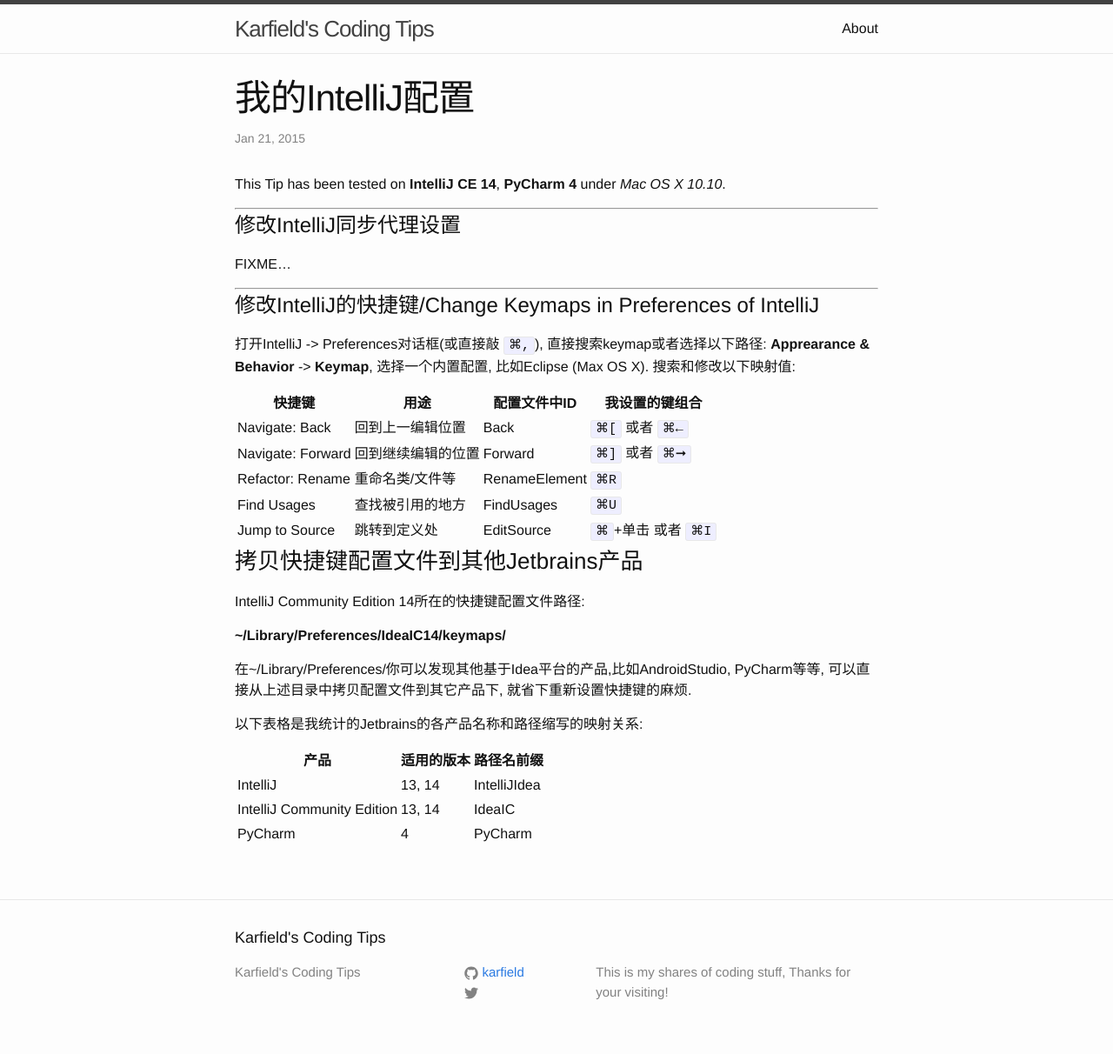
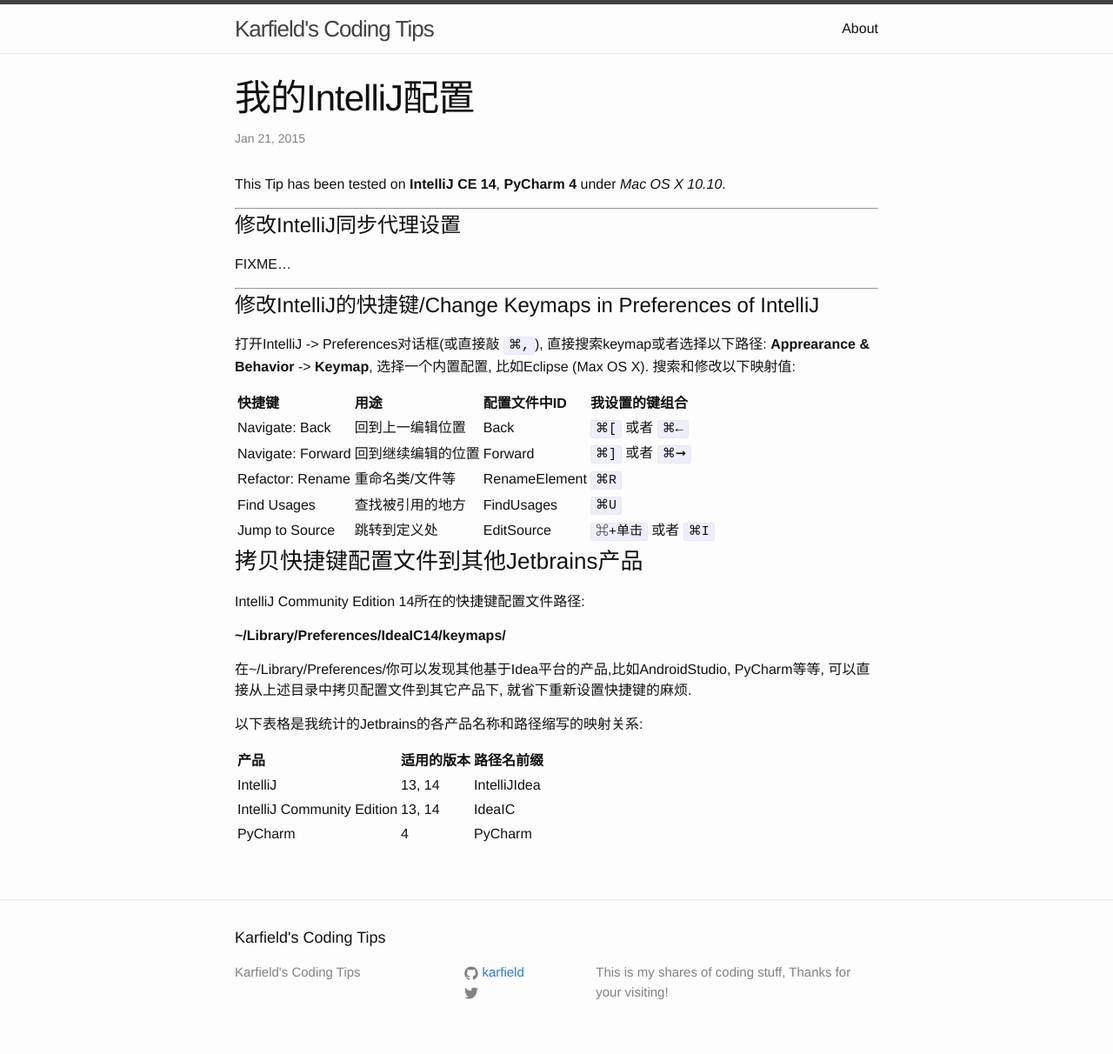
Before and after one commit to karfield/karfield.github.io, a Jekyll site: the page built from _posts/2015-01-21-my-intellij-config.md, in a window 1280 px wide. Shown: the whole page at 87% size. Built offline with Jekyll 4.4.1, drawn with Linux system fonts in a browser that asks for light colours.

```diff
--- a/_posts/2015-01-21-my-intellij-config.md
+++ b/_posts/2015-01-21-my-intellij-config.md
@@ -37,8 +37,8 @@ IntelliJ Community Edition 14所在的快捷键配置文件路径:
 
 以下表格是我统计的Jetbrains的各产品名称和路径缩写的映射关系:
 
-产品 | 适用的版本 | 路径名前缀
----|
-IntelliJ | 13, 14 | IntelliJIdea
-IntelliJ Community Edition | 13, 14 | IdeaIC
-PyCharm | 4 | PyCharm
+| 产品 | 适用的版本 | 路径名前缀 |
+| :--- | :--- |
+| IntelliJ | 13, 14 | IntelliJIdea |
+| IntelliJ Community Edition | 13, 14 | IdeaIC |
+| PyCharm | 4 | PyCharm |
```
Also changed, not shown: other parts of _posts/2015-01-21-my-intellij-config.md (+7 -7 lines).
